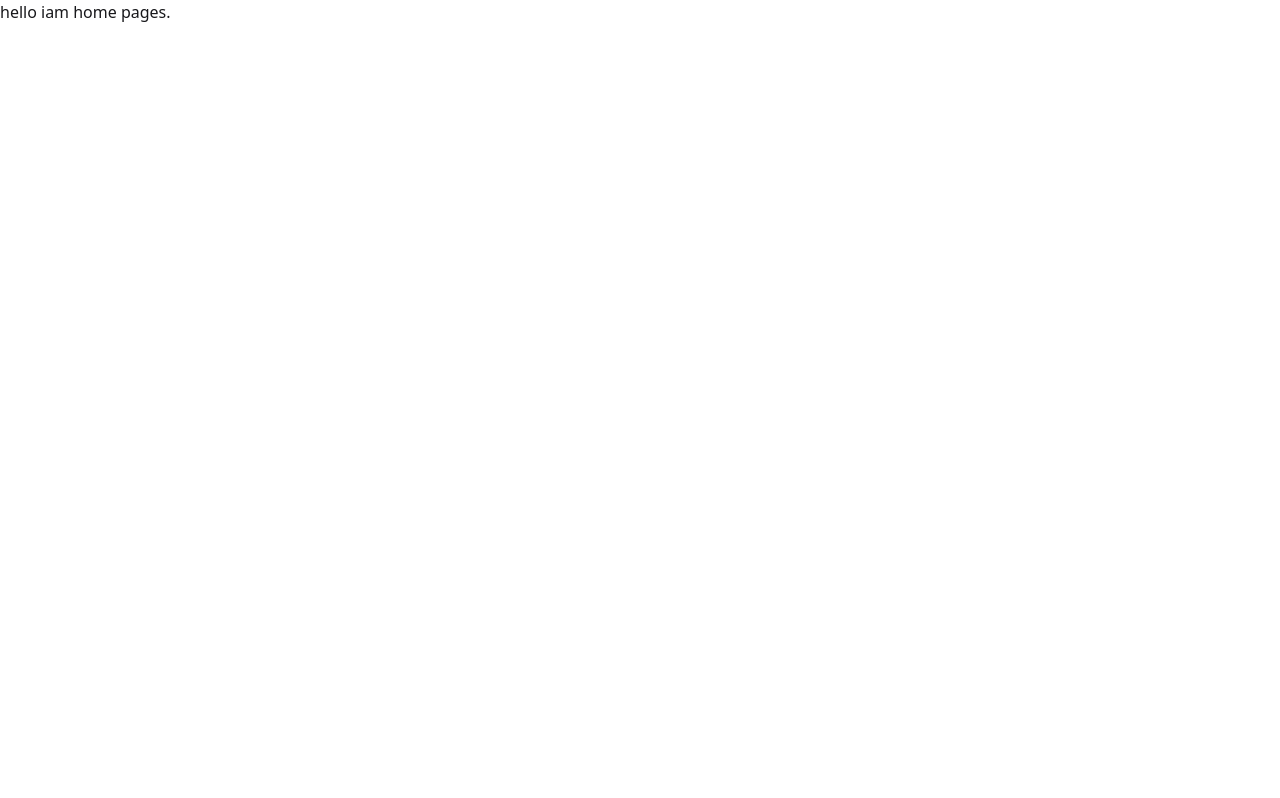
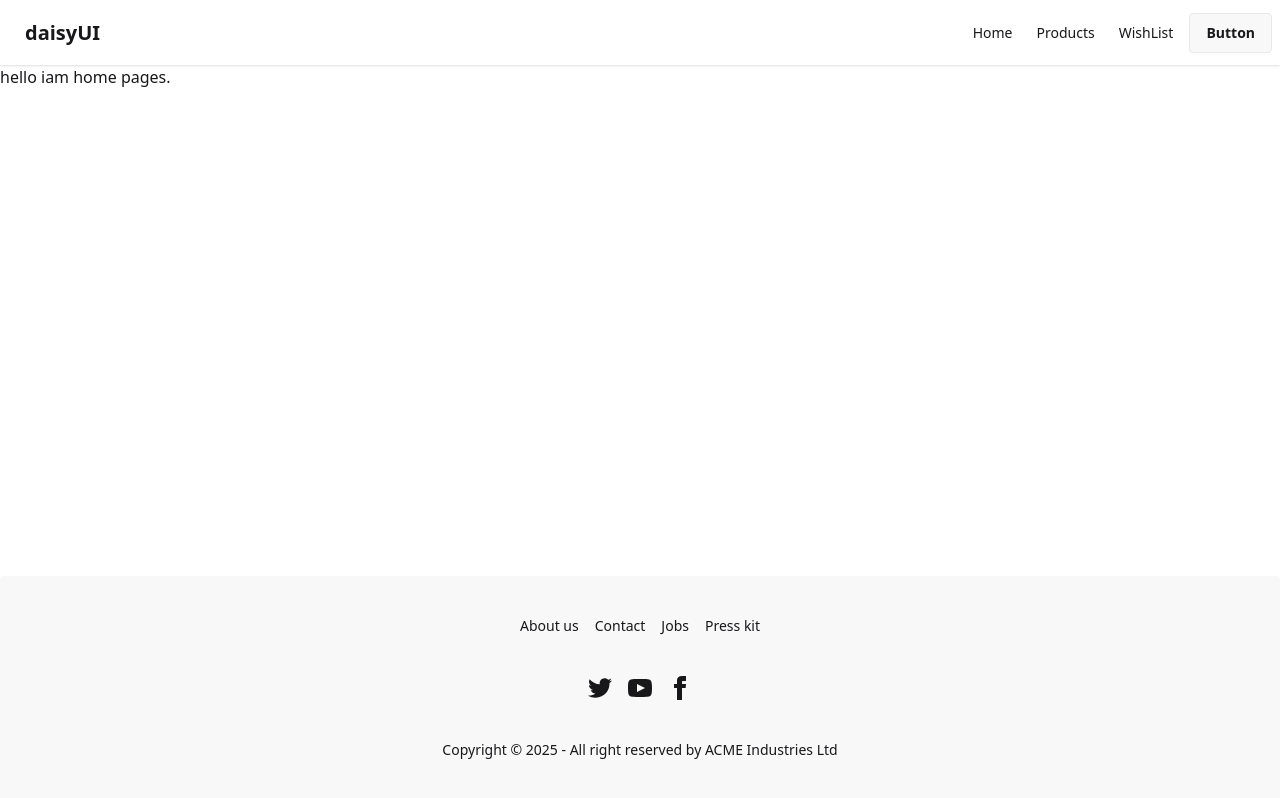
Before and after one commit to asik247/home-decorated, a React (Vite) app: page / in a window 1280 px wide. Built offline with nearby package versions, Linux system fonts and the light colour scheme.

Commit message:
Nav & Footer Added

```diff
--- /dev/null
+++ b/src/Components/Footer.jsx
@@ -0,0 +1,59 @@
+import React from "react";
+
+const Footer = () => {
+  return (
+    <footer className="footer footer-horizontal footer-center bg-base-200 text-base-content rounded p-10">
+      <nav className="grid grid-flow-col gap-4">
+        <a className="link link-hover">About us</a>
+        <a className="link link-hover">Contact</a>
+        <a className="link link-hover">Jobs</a>
+        <a className="link link-hover">Press kit</a>
+      </nav>
+      <nav>
+        <div className="grid grid-flow-col gap-4">
+          <a>
+            <svg
+              xmlns="http://www.w3.org/2000/svg"
+              width="24"
+              height="24"
+              viewBox="0 0 24 24"
+              className="fill-current"
+            >
+              <path d="M24 4.557c-.883.392-1.832.656-2.828.775 1.017-.609 1.798-1.574 2.165-2.724-.951.564-2.005.974-3.127 1.195-.897-.957-2.178-1.555-3.594-1.555-3.179 0-5.515 2.966-4.797 6.045-4.091-.205-7.719-2.165-10.148-5.144-1.29 2.213-.669 5.108 1.523 6.574-.806-.026-1.566-.247-2.229-.616-.054 2.281 1.581 4.415 3.949 4.89-.693.188-1.452.232-2.224.084.626 1.956 2.444 3.379 4.6 3.419-2.07 1.623-4.678 2.348-7.29 2.04 2.179 1.397 4.768 2.212 7.548 2.212 9.142 0 14.307-7.721 13.995-14.646.962-.695 1.797-1.562 2.457-2.549z"></path>
+            </svg>
+          </a>
+          <a>
+            <svg
+              xmlns="http://www.w3.org/2000/svg"
+              width="24"
+              height="24"
+              viewBox="0 0 24 24"
+              className="fill-current"
+            >
+              <path d="M19.615 3.184c-3.604-.246-11.631-.245-15.23 0-3.897.266-4.356 2.62-4.385 8.816.029 6.185.484 8.549 4.385 8.816 3.6.245 11.626.246 15.23 0 3.897-.266 4.356-2.62 4.385-8.816-.029-6.185-.484-8.549-4.385-8.816zm-10.615 12.816v-8l8 3.993-8 4.007z"></path>
+            </svg>
+          </a>
+          <a>
+            <svg
+              xmlns="http://www.w3.org/2000/svg"
+              width="24"
+              height="24"
+              viewBox="0 0 24 24"
+              className="fill-current"
+            >
+              <path d="M9 8h-3v4h3v12h5v-12h3.642l.358-4h-4v-1.667c0-.955.192-1.333 1.115-1.333h2.885v-5h-3.808c-3.596 0-5.192 1.583-5.192 4.615v3.385z"></path>
+            </svg>
+          </a>
+        </div>
+      </nav>
+      <aside>
+        <p>
+          Copyright © {new Date().getFullYear()} - All right reserved by ACME
+          Industries Ltd
+        </p>
+      </aside>
+    </footer>
+  );
+};
+
+export default Footer;
--- /dev/null
+++ b/src/Components/Navbar.jsx
@@ -0,0 +1,61 @@
+import React from "react";
+import { NavLink } from "react-router";
+
+const Navbar = () => {
+  return (
+    <div className="navbar bg-base-100 shadow-sm">
+      <div className="navbar-start">
+        <div className="dropdown">
+          <div tabIndex={0} role="button" className="btn btn-ghost lg:hidden">
+            <svg
+              xmlns="http://www.w3.org/2000/svg"
+              className="h-5 w-5"
+              fill="none"
+              viewBox="0 0 24 24"
+              stroke="currentColor"
+            >
+              {" "}
+              <path
+                strokeLinecap="round"
+                strokeLinejoin="round"
+                strokeWidth="2"
+                d="M4 6h16M4 12h8m-8 6h16"
+              />{" "}
+            </svg>
+          </div>
+          <ul
+            tabIndex={0}
+            className="menu menu-sm dropdown-content bg-base-100 rounded-box z-1 mt-3 w-52 p-2 shadow"
+          >
+            <li>
+              <NavLink to={"/"}>Home</NavLink>
+            </li>
+            <li>
+              <NavLink to={"/products"}>Products</NavLink>
+            </li>
+            <li>
+              <NavLink to={"/wishList"}>WishList</NavLink>
+            </li>
+          </ul>
+        </div>
+        <a className="btn btn-ghost text-xl">daisyUI</a>
+      </div>
+      <div className="navbar-end">
+        <ul className="menu menu-horizontal px-1 hidden md:flex">
+          <li>
+            <NavLink to={"/"}>Home</NavLink>
+          </li>
+          <li>
+            <NavLink to={"/products"}>Products</NavLink>
+          </li>
+          <li>
+            <NavLink to={"/wishList"}>WishList</NavLink>
+          </li>
+        </ul>
+        <a className="btn">Button</a>
+      </div>
+    </div>
+  );
+};
+
+export default Navbar;
--- a/src/Layouts/MainLayout.jsx
+++ b/src/Layouts/MainLayout.jsx
@@ -1,9 +1,16 @@
 import React from 'react';
+import Navbar from '../Components/Navbar';
+import { Outlet } from 'react-router';
+import Footer from '../Components/Footer';
 
 const MainLayout = () => {
     return (
-        <div>
-
+        <div className='flex flex-col min-h-screen'>
+            <Navbar></Navbar>
+            <div className='flex flex-1'>
+                 <Outlet></Outlet>
+            </div>
+            <Footer></Footer>
         </div>
     );
 };
--- /dev/null
+++ b/src/Pages/Products.jsx
@@ -0,0 +1,11 @@
+import React from 'react';
+
+const Products = () => {
+    return (
+        <div>
+            <h1>hello iam porducts pages</h1>
+        </div>
+    );
+};
+
+export default Products;
--- /dev/null
+++ b/src/Pages/WishList.jsx
@@ -0,0 +1,11 @@
+import React from 'react';
+
+const WishList = () => {
+    return (
+        <div>
+            <h1>hi iam wishList bolce!</h1>
+        </div>
+    );
+};
+
+export default WishList;
--- a/src/Routing/Routing.jsx
+++ b/src/Routing/Routing.jsx
@@ -1,9 +1,26 @@
 import { createBrowserRouter } from "react-router";
 import Home from "../Pages/Home";
+import MainLayout from "../Layouts/MainLayout";
+import Products from "../Pages/Products";
+import WishList from "../Pages/WishList";
 
-export const router=createBrowserRouter([
-    {
-        path:'/',
-        element:<Home></Home>
-    }
-])
+export const router = createBrowserRouter([
+  {
+    path: "/",
+    element: <MainLayout></MainLayout>,
+    children: [
+      {
+        index: true,
+        element: <Home></Home>,
+      },
+      {
+        path: "/products",
+        element: <Products></Products>,
+      },
+      {
+        path: "/wishList",
+        element: <WishList></WishList>,
+      },
+    ],
+  },
+]);
```
